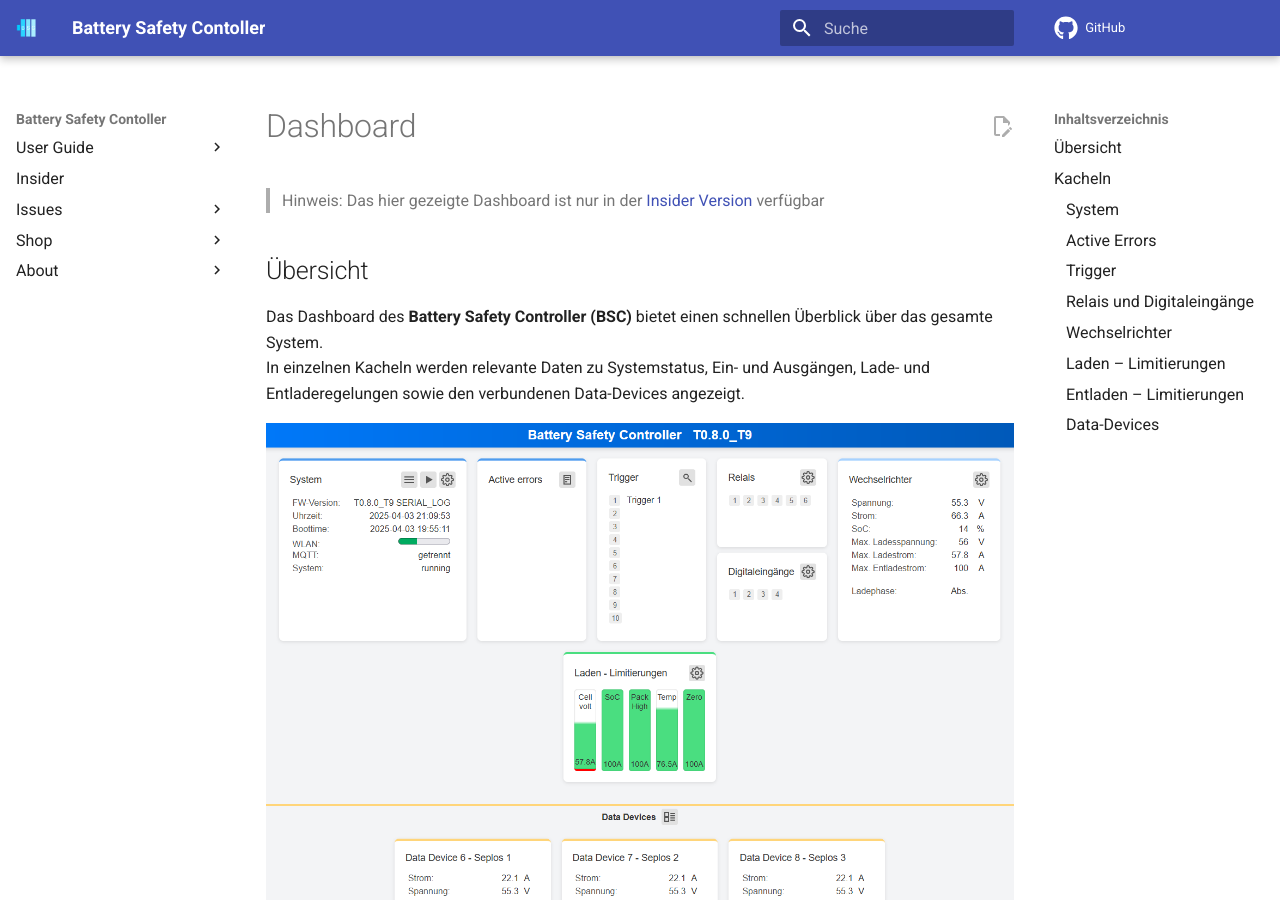
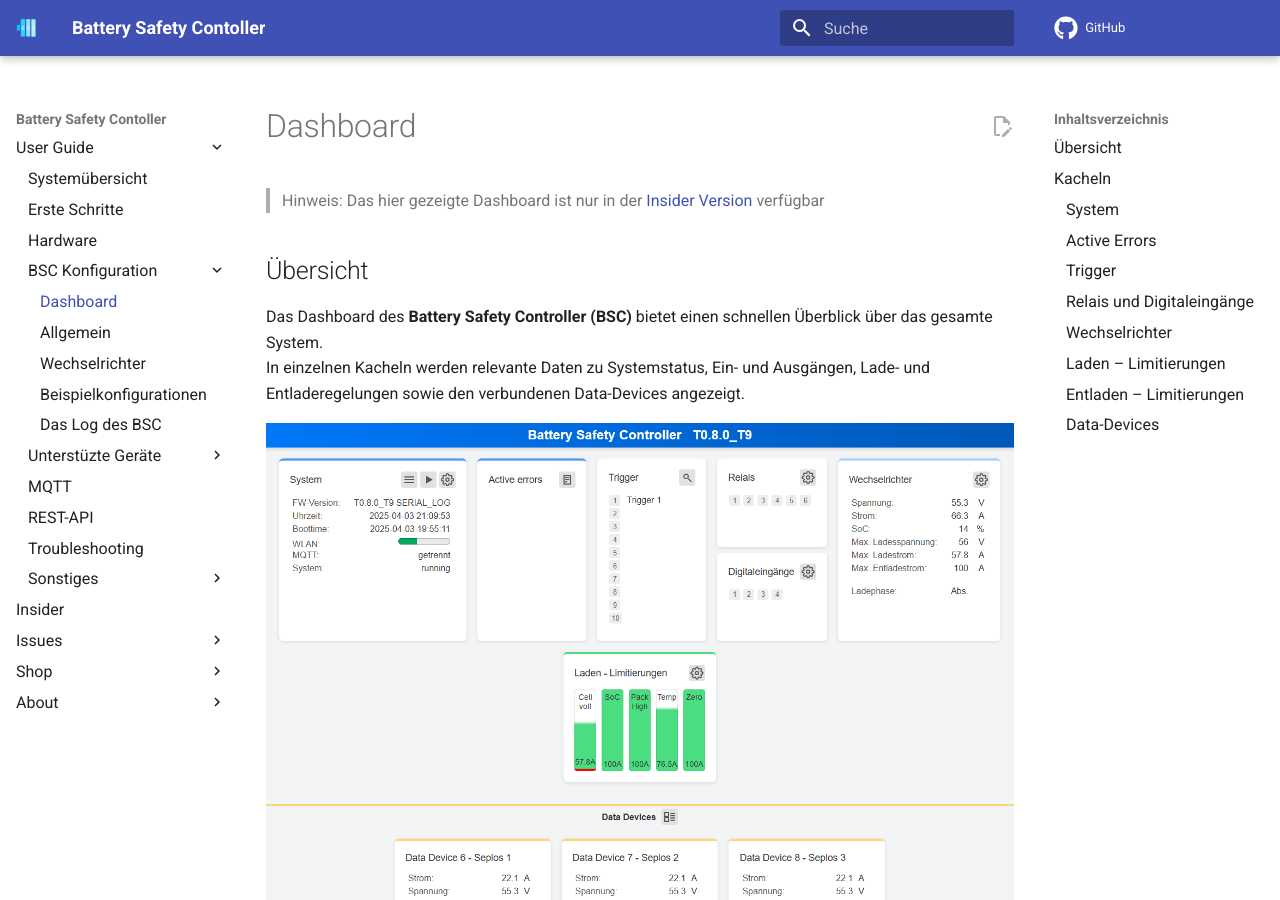
Before and after one commit to bsc-org/bsc, an MkDocs documentation site: the page built from docs/dashboard.md, in a window 1280 px wide and 900 px high. Built offline with MkDocs 1.6.1 and Material for MkDocs 9.7.7, drawn with Linux system fonts in a browser that asks for light colours; comment, search, counter and statistics services are not loaded.

Commit message:
mkdocs.yml um die neuen Seiten erweitert

```diff
--- a/mkdocs.yml
+++ b/mkdocs.yml
@@ -50,14 +50,17 @@
     - Erste Schritte: first_steps.md
     - Hardware: hardware.md
     - BSC Konfiguration:
+      - Dashboard: dashboard.md
       - Allgemein: settings_bsc.md
       - Wechselrichter: settings_inverter.md
       - Beispielkonfigurationen: beispiel_konfigurationen.md
+      - Das Log des BSC: log.md
     - Unterstüzte Geräte:
       - BMS: devices/bms.md
       - Wechselrichter: devices/wechselrichter.md
       - Externe Shunts: devices/externer_shunt.md
     - MQTT: mqtt.md
+    - REST-API: restapi.md
     - Troubleshooting: troubleshooting.md
     - Sonstiges:
       - Test ohne BSC Hardware: BSC_ohne_orig_hardware.md
```
